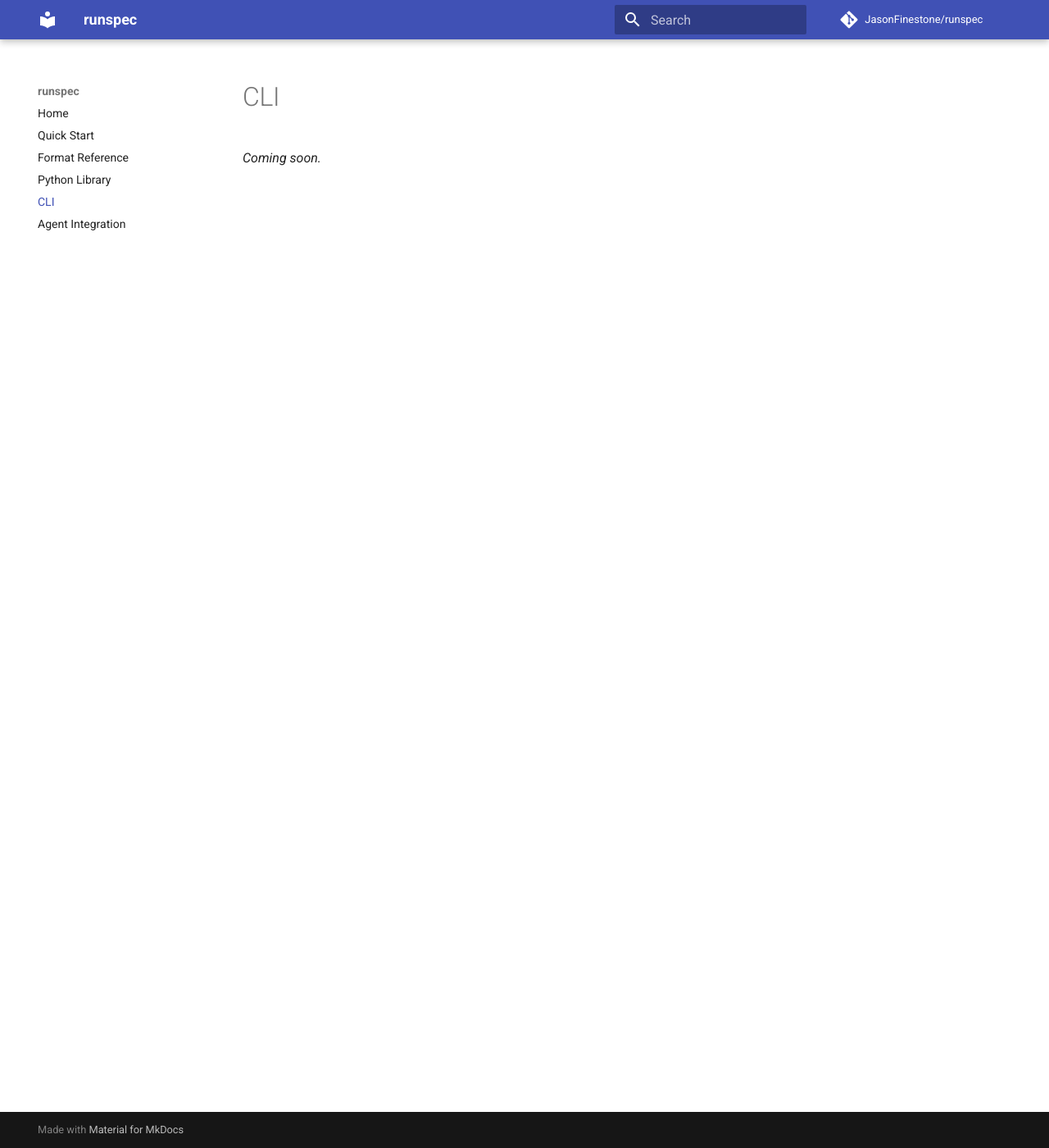
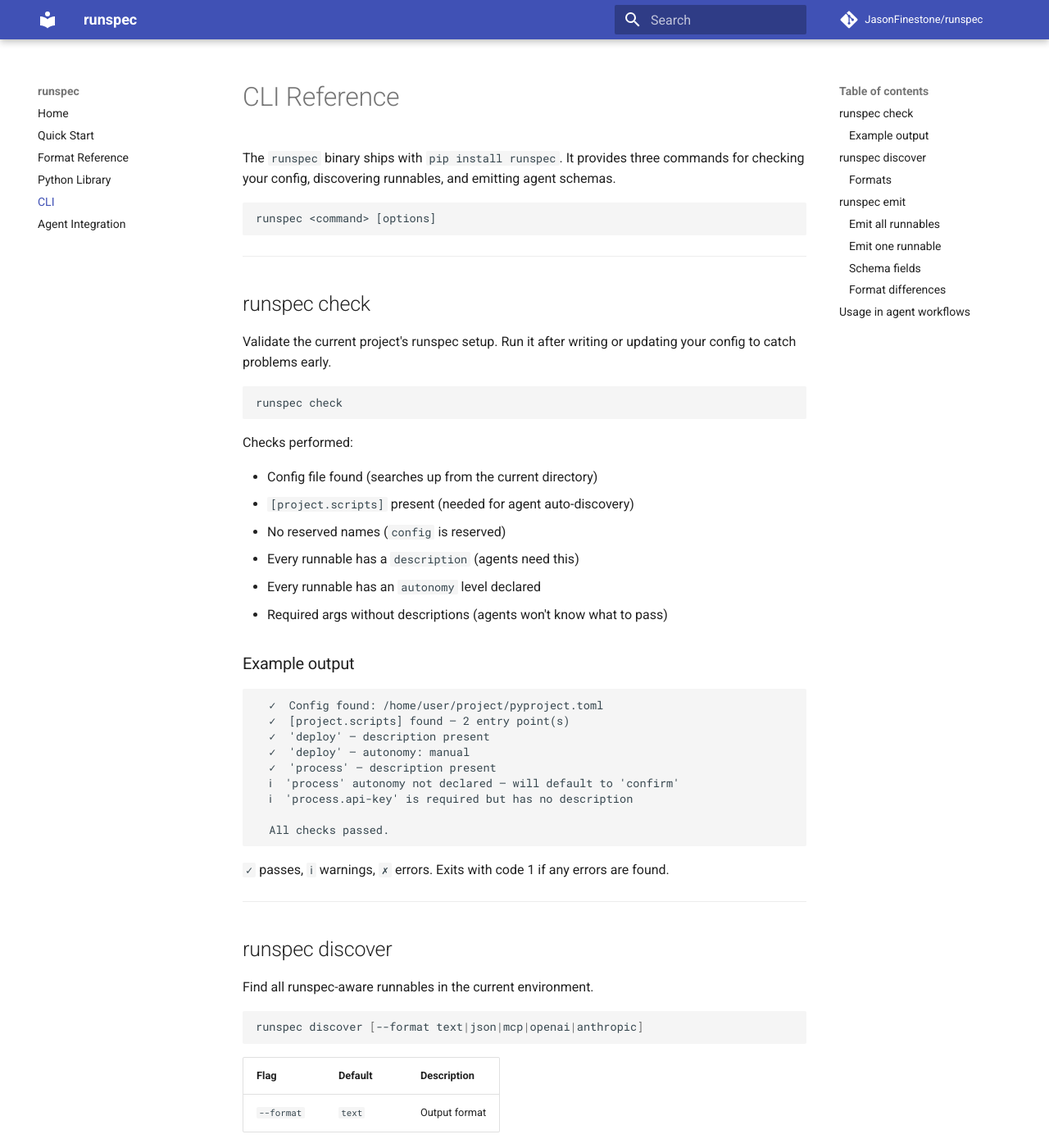
Before and after one commit to JasonFinestone/runspec, an MkDocs documentation site: the page built from docs/cli.md, in a window 1280 px wide and 1400 px high. Shown: the whole window at 82% size. Built offline with MkDocs 1.6.1 and Material for MkDocs 9.7.7, drawn with Linux system fonts in a browser that asks for light colours; comment, search, counter and statistics services are not loaded; some of the changed text lies outside the part shown.

Commit message:
docs: write CLI reference page; fix --name→--script in help text
cli.md covers check, discover, and emit with example output, format
options, schema field table, and agent workflow examples. Also fixes
a mismatch where the help text said --name but the flag is --script.

Co-Authored-By: Claude Sonnet 4.6 <noreply@anthropic.com>

````diff
--- a/docs/cli.md
+++ b/docs/cli.md
@@ -1,3 +1,234 @@
-# CLI
+# CLI Reference
 
-*Coming soon.*
+The `runspec` binary ships with `pip install runspec`. It provides three
+commands for checking your config, discovering runnables, and emitting
+agent schemas.
+
+```
+runspec <command> [options]
+```
+
+---
+
+## runspec check
+
+Validate the current project's runspec setup. Run it after writing or
+updating your config to catch problems early.
+
+```bash
+runspec check
+```
+
+Checks performed:
+
+- Config file found (searches up from the current directory)
+- `[project.scripts]` present (needed for agent auto-discovery)
+- No reserved names (`config` is reserved)
+- Every runnable has a `description` (agents need this)
+- Every runnable has an `autonomy` level declared
+- Required args without descriptions (agents won't know what to pass)
+
+### Example output
+
+```
+  ✓  Config found: /home/user/project/pyproject.toml
+  ✓  [project.scripts] found — 2 entry point(s)
+  ✓  'deploy' — description present
+  ✓  'deploy' — autonomy: manual
+  ✓  'process' — description present
+  ℹ  'process' autonomy not declared — will default to 'confirm'
+  ℹ  'process.api-key' is required but has no description
+
+  All checks passed.
+```
+
+`✓` passes, `ℹ` warnings, `✗` errors. Exits with code 1 if any errors are found.
+
+---
+
+## runspec discover
+
+Find all runspec-aware runnables in the current environment.
+
+```bash
+runspec discover [--format text|json|mcp|openai|anthropic]
+```
+
+| Flag | Default | Description |
+|---|---|---|
+| `--format` | `text` | Output format |
+
+Discovers runnables in two places:
+
+1. **Local** — searches up from the current directory for `pyproject.toml` or `runspec.toml`
+2. **Installed** — scans installed packages for runspec-aware entry points
+
+### Formats
+
+**text** (default) — human-readable summary:
+
+```bash
+runspec discover
+```
+
+```
+Found 3 runspec-aware runnable(s):
+
+  /home/user/project/pyproject.toml
+    • deploy
+    • process
+    • validate
+
+Run 'runspec discover --format mcp' to emit MCP tool schemas.
+```
+
+**json** — raw discovery data, useful for tooling:
+
+```bash
+runspec discover --format json
+```
+
+```json
+[
+  {
+    "source": "/home/user/project/pyproject.toml",
+    "runnable": "deploy",
+    "spec": { ... }
+  }
+]
+```
+
+**mcp / openai / anthropic** — emit all discovered runnables as tool schemas in one step:
+
+```bash
+runspec discover --format mcp
+```
+
+This is the fastest path to making everything in an environment available to an agent —
+one command, all runnables, ready to paste into an MCP server or tool call config.
+
+---
+
+## runspec emit
+
+Emit a tool schema for one or all runnables in the current project.
+
+```bash
+runspec emit [--script <name>] [--format mcp|openai|anthropic]
+```
+
+| Flag | Default | Description |
+|---|---|---|
+| `--script` | all runnables | Name of a specific runnable to emit |
+| `--format` | `mcp` | Output schema format |
+
+### Emit all runnables
+
+```bash
+runspec emit
+```
+
+Emits every runnable in the current config as MCP tool schemas:
+
+```json
+{
+  "tools": [
+    {
+      "name": "process",
+      "description": "Process input files",
+      "x-autonomy": "confirm",
+      "inputSchema": {
+        "type": "object",
+        "properties": {
+          "input": {
+            "type": "string",
+            "description": "Input file path"
+          },
+          "format": {
+            "type": "string",
+            "enum": ["json", "csv", "parquet"],
+            "default": "json"
+          },
+          "workers": {
+            "type": "integer",
+            "default": 4,
+            "minimum": 1,
+            "maximum": 32
+          },
+          "dry-run": {
+            "type": "boolean",
+            "default": false
+          }
+        },
+        "required": ["input"]
+      }
+    }
+  ]
+}
+```
+
+### Emit one runnable
+
+```bash
+runspec emit --script deploy
+runspec emit --script deploy --format openai
+```
+
+### Schema fields
+
+Every emitted tool includes:
+
+| Field | Source |
+|---|---|
+| `name` | Runnable name from spec |
+| `description` | `description` field — shown to agents |
+| `x-autonomy` | Effective autonomy level |
+| `x-autonomy-reason` | `autonomy-reason` field, if declared |
+| `inputSchema` | JSON Schema for all args |
+
+The `x-autonomy` extension field is how agents know whether they need to
+confirm with the user before running a tool. Frameworks that understand it
+can enforce autonomy automatically.
+
+### Format differences
+
+All three formats use the same `inputSchema` structure. The difference is
+the top-level wrapper:
+
+| Format | Wrapper |
+|---|---|
+| `mcp` | `{ "tools": [...] }` |
+| `openai` | `{ "<name>": { ... }, ... }` |
+| `anthropic` | `{ "<name>": { ... }, ... }` |
+
+---
+
+## Usage in agent workflows
+
+The typical workflow for giving an agent access to your runnables:
+
+```bash
+# 1. Check your config is complete
+runspec check
+
+# 2. See what would be emitted
+runspec emit
+
+# 3. Feed to an agent framework
+runspec emit --format mcp > tools.json
+```
+
+Or skip step 2 and pipe directly:
+
+```bash
+runspec emit | your-mcp-server --tools-stdin
+```
+
+For a multi-project environment, `discover` emits everything at once:
+
+```bash
+runspec discover --format mcp | your-mcp-server --tools-stdin
+```
+
+An agent that can run `runspec discover` at startup sees every runspec-aware
+runnable installed in its environment — without any per-tool configuration.
````
Also changed, not shown: 1 other file.
